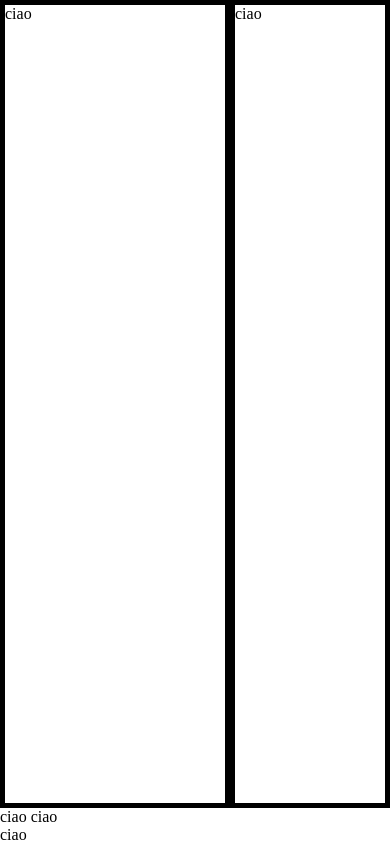
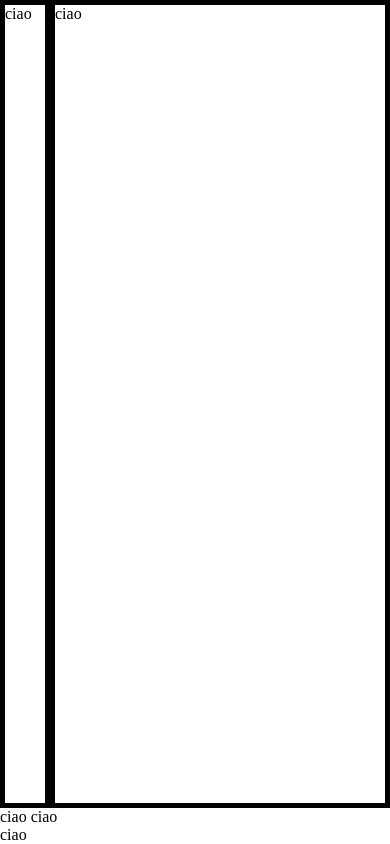
Before and after one commit to VincenzoIuliano/html-css-spotifyweb, a plain HTML site: page index.html in a window 390 px wide. Drawn offline with Linux system fonts and the light colour scheme.

Commit message:
ADD: list of media queries and media query for sidebar

```diff
--- a/css/app.css
+++ b/css/app.css
@@ -51,9 +51,34 @@ a {
 
 
 
+/* MEDIA QUERIES  */
+
+/* QUERIES VIEWPORT MID  */
 
 
+@media (max-width: 878px) {
 
+}
+
+/* QUERIES VIEWPORT SMALL  */
+
+@media (max-width: 639px) {
+
+}
+
+/* QUERIES VIEWPORT EXTRASMALL  */
+
+@media (max-width: 552px) {
+    .sidebar {
+        width: 50px;
+    }
+}
+
+/* QUERIES VIEWPORT THIN  */
+
+@media (max-height: 221px) {
+
+}
 
 
 
```
